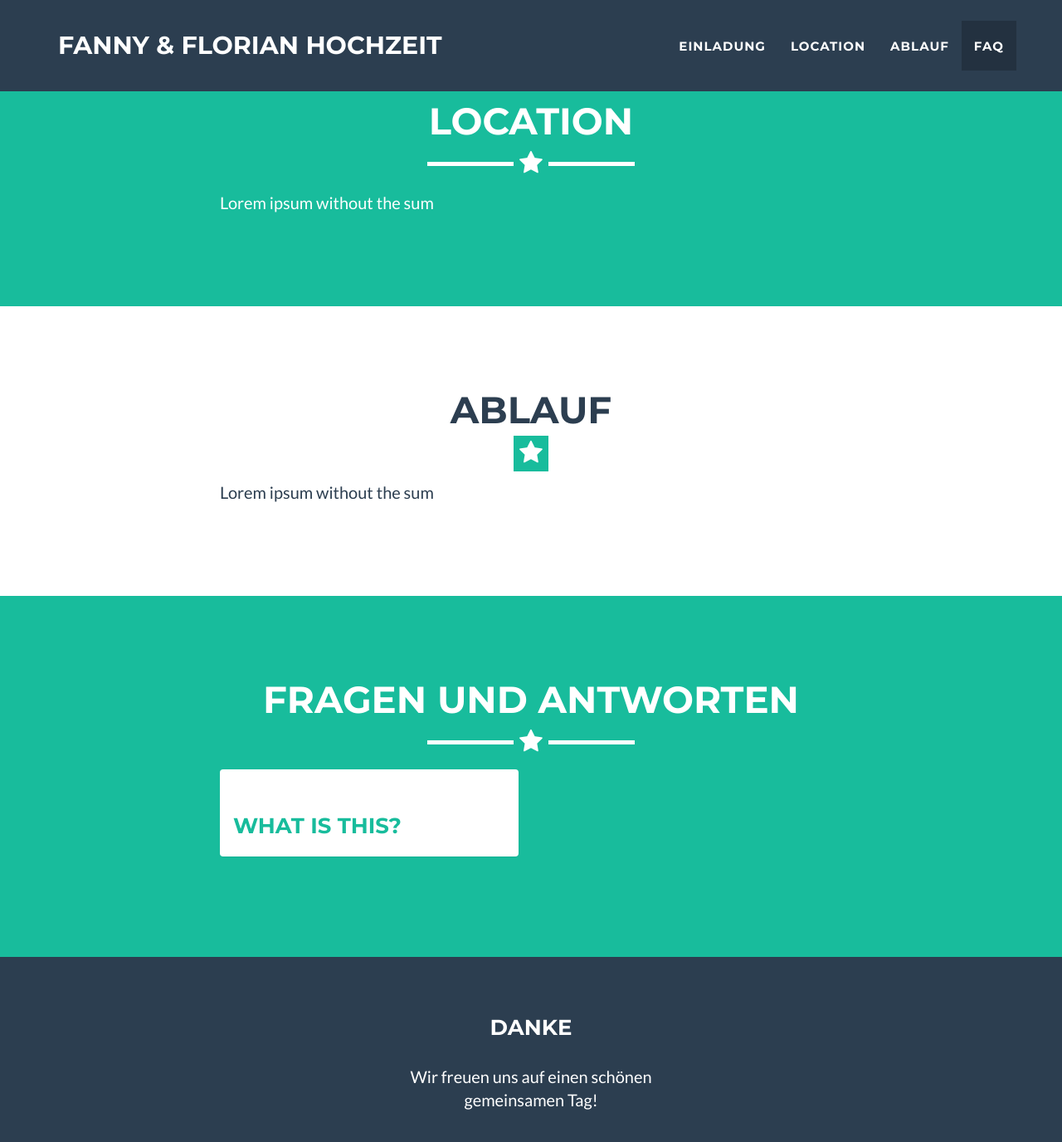
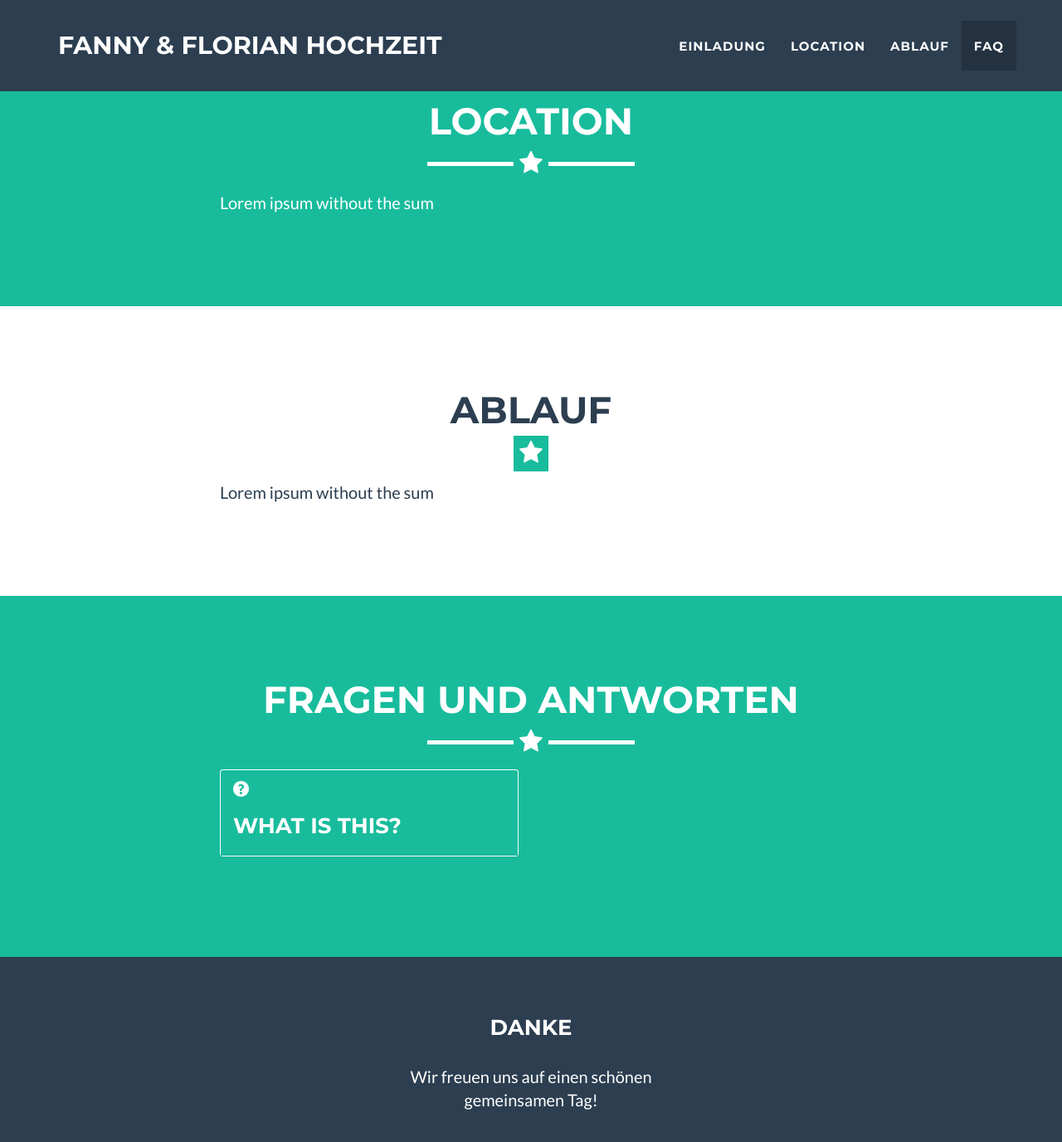
Before and after one commit to Sosian/sosian.github.io, a Jekyll site: the page built from index.html, in a window 1280 px wide and 1400 px high, scrolled down 1103 px. Shown: the top 1376 px of the window at 83% size. Built offline with Jekyll 4.4.1, drawn with Linux system fonts in a browser that asks for light colours.

Commit message:
Some changes

```diff
--- a/_includes/css/faq.css
+++ b/_includes/css/faq.css
@@ -1,9 +1,9 @@
 .panel-heading {
 	cursor: pointer;
-	color: #{{ site.color.primary }};
+	background-color: #{{ site.color.primary }};
 }
 
-.panel-heading a{ text-decoration: none;;vertical-align: bottom;}
+.panel-heading a{ text-decoration: none;color: #fff ;vertical-align: bottom;}
 
 .panel-heading a:hover {color: #3d78d8;}
 
@@ -13,7 +13,7 @@
 
 .panel-body{
 	padding: 0 10px;
-	color: #{{ site.color.primary }};
+	background-color: #{{ site.color.primary }};
 }
 
 .hidden-element {
```
